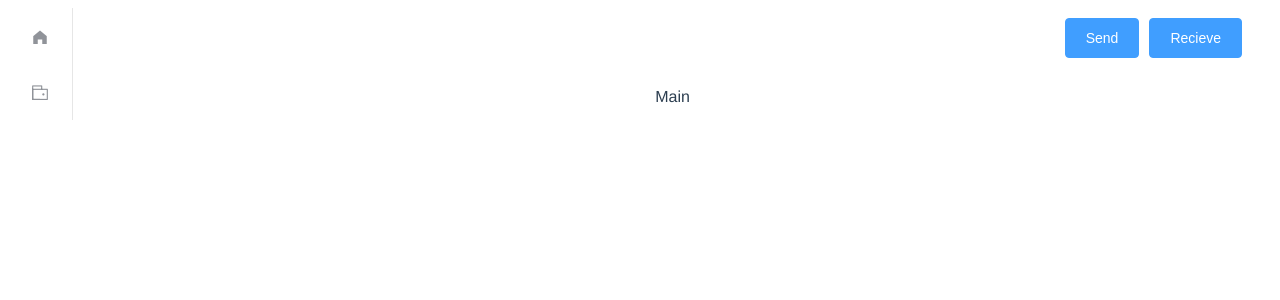
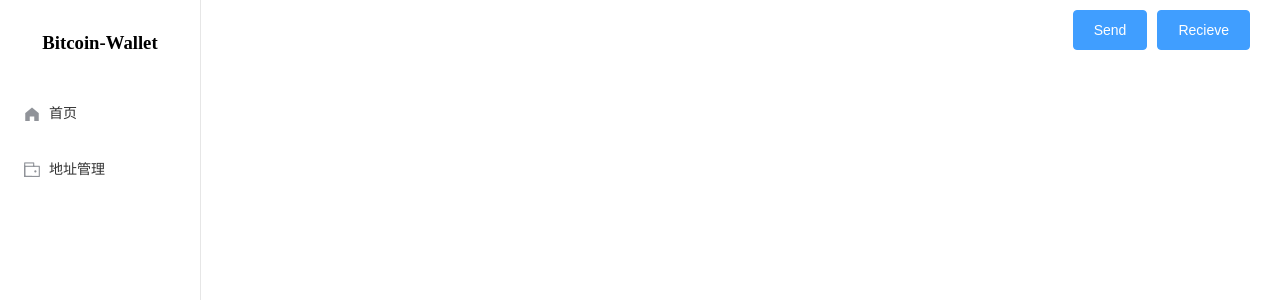
Before and after one commit to Ren-hongchen/bitcoin-wallet, a Vue app: page / in a window 1280 px wide. Shown: the top 300 px of the page. Built offline with nearby package versions, Linux system fonts and the light colour scheme.

Commit message:
perfect aside

```diff
--- a/src/App.vue
+++ b/src/App.vue
@@ -11,11 +11,11 @@ export default {
 </script>
 
 <style>
+html, body {
+  margin: 0;
+  padding: 0;
+}
 #app {
-  font-family: 'Avenir', Helvetica, Arial, sans-serif;
-  -webkit-font-smoothing: antialiased;
-  -moz-osx-font-smoothing: grayscale;
-  text-align: center;
-  color: #2c3e50;
+  height: 100vh;
 }
 </style>
--- a/src/components/CommonAside.vue
+++ b/src/components/CommonAside.vue
@@ -1,44 +1,45 @@
 <template>
-  <div>
-    <el-menu
-      default-active="1-4-1"
-      class="el-menu-vertical-demo"
-      @open="handleOpen"
-      @close="handleClose"
-      :collapse="isCollapse"
-    >
-      <el-menu-item index="1">
+    <el-menu class="el-menu-vertical-demo" text-color="#333">
+      <h3>Bitcoin-Wallet</h3>
+      <el-menu-item index="1" @click="clickHome()">
         <i class="el-icon-s-home"></i>
         <span slot="title">首页</span>
       </el-menu-item>
-      <el-menu-item index="2">
+      <el-menu-item index="2" @click="clickAddress()">
         <i class="el-icon-wallet"></i>
         <span slot="title">地址管理</span>
       </el-menu-item>
     </el-menu>
-  </div>
 </template>
 
 <script>
 export default {
   data () {
-    return {
-      isCollapse: true
-    }
+    return {}
   },
   methods: {
-    handleOpen (key, keyPath) {
-      console.log(key, keyPath)
+    clickHome () {
+      this.$router.push({
+        name: 'home'
+      })
     },
-    handleClose (key, keyPath) {
-      console.log(key, keyPath)
+    clickAddress () {
+      this.$router.push({
+        name: 'address'
+      })
     }
   }
 }
 </script>
 
-<style lang="less">
+<style lang="less" scoped>
 .el-menu {
+  width: 200px;
+  min-height: 400px;
   height: 100%;
+  h3 {
+    text-align: center;
+    line-height: 48px;
+  }
 }
 </style>>
--- /dev/null
+++ b/src/pages/address.vue
@@ -0,0 +1,12 @@
+<template>
+    <div>Address</div>
+</template>
+
+<script>
+export default {
+  name: 'address',
+  data () {
+    return {}
+  }
+}
+</script>
--- /dev/null
+++ b/src/pages/home.vue
@@ -0,0 +1,12 @@
+<template>
+    <div>Home</div>
+</template>
+
+<script>
+export default {
+  name: 'home',
+  data () {
+    return {}
+  }
+}
+</script>
--- a/src/pages/index.vue
+++ b/src/pages/index.vue
@@ -1,5 +1,4 @@
 <template>
-  <div>
     <el-container style="height: 100%">
       <el-aside width="auto">
         <common-aside></common-aside>
@@ -8,10 +7,11 @@
           <el-header>
             <common-header></common-header>
           </el-header>
-        <el-main>Main</el-main>
+        <el-main>
+          <router-view></router-view>
+        </el-main>
       </el-container>
     </el-container>
-  </div>
 </template>
 
 <script>
@@ -33,4 +33,7 @@ export default {
 .el-main {
   padding-top: 0;
 }
+.el-aside {
+  overflow: hidden;
+}
 </style>
--- a/src/router/router.js
+++ b/src/router/router.js
@@ -1,15 +1,30 @@
 import Vue from 'vue'
-import Router from 'vue-router'
-import Index from '../pages/index.vue'
+import VueRouter from 'vue-router'
 
-Vue.use(Router)
+Vue.use(VueRouter)
 
-export default new Router({
-  routes: [
-    {
-      path: '/',
-      name: 'Index',
-      component: Index
-    }
-  ]
+const routes = [
+  {
+    path: '/',
+    component: () => import('../pages/index.vue'),
+    children: [
+      {
+        path: '/home',
+        name: 'home',
+        component: () => import('../pages/home.vue')
+      },
+      {
+        path: '/address',
+        name: 'address',
+        component: () => import('../pages/address.vue')
+      }
+    ]
+  }
+]
+
+const router = new VueRouter({
+  mode: 'history',
+  routes
 })
+
+export default router
```
